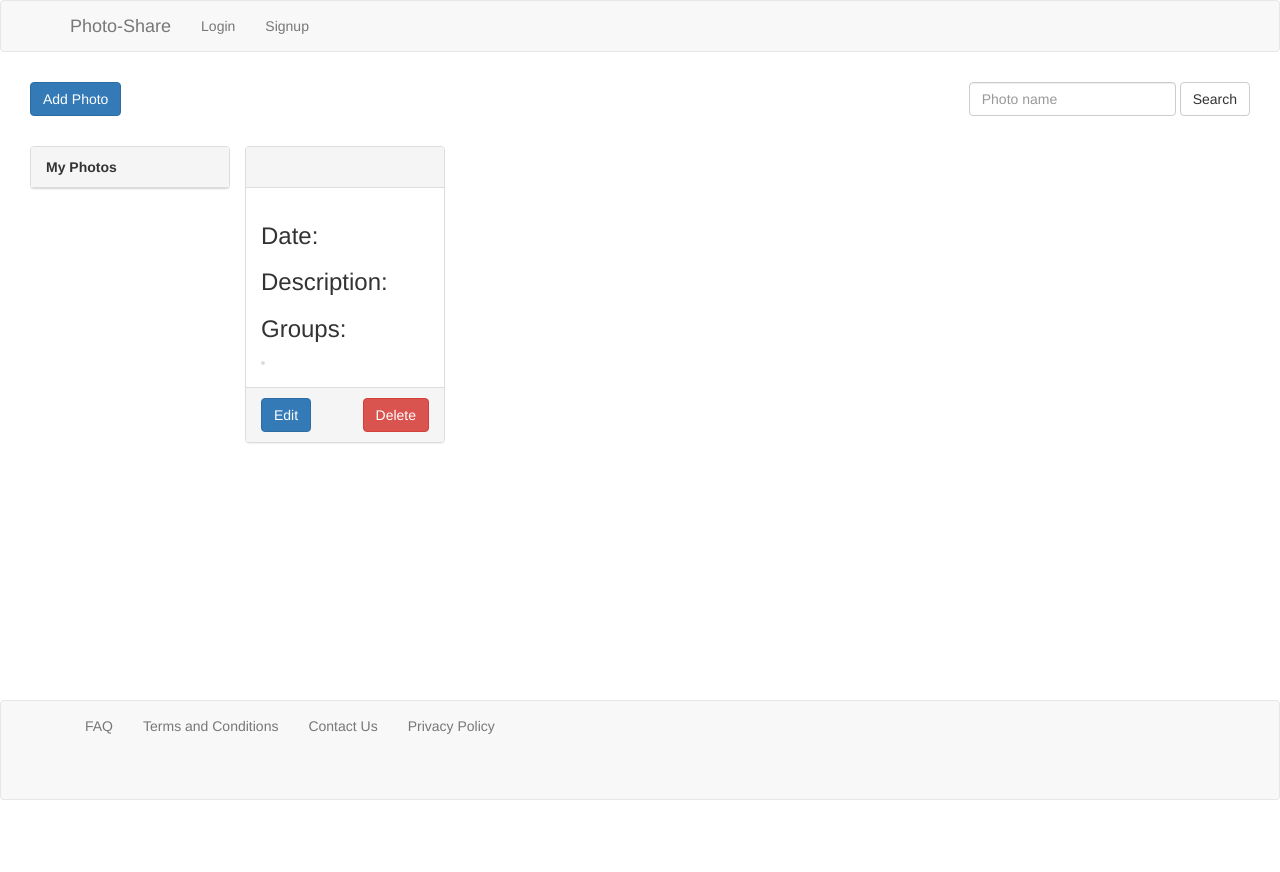
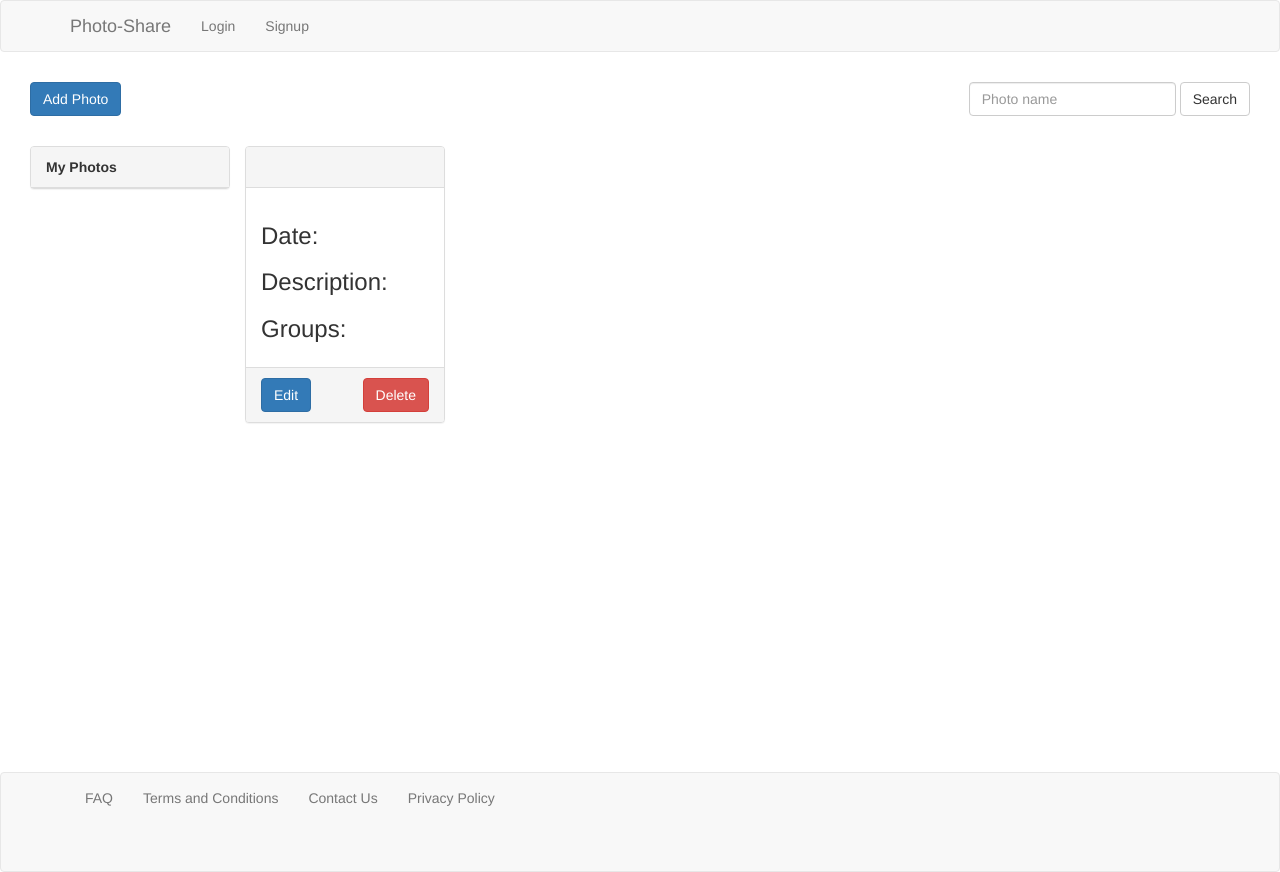
Before and after one commit to afindlay7-zz/hackerYouFullStack, a React (Create React App) app: page /dashboard in a window 1280 px wide. Before the commit the page ends 800 px from the top, so only its background shows below. Built offline with nearby package versions, Linux system fonts and the light colour scheme; the HTML template or start-up script is replaced by a standard one.

Commit message:
Removed preview componenet and fixed footer styling

```diff
--- a/src/components/Footer.jsx
+++ b/src/components/Footer.jsx
@@ -27,11 +27,6 @@ class Footer extends Component {
   export default Footer;
 
   const FooterContainer = styled.div`
-    position: absolute;
-    bottom: 0;
-    right: 0;
-    left: 0;
-
     #navbar {
       margin: 0;
       height: 100px;
--- a/src/components/dashboard/Dashboard.jsx
+++ b/src/components/dashboard/Dashboard.jsx
@@ -1,7 +1,7 @@
 import React, { Component } from "react";
 import Banner from './Banner';
 import Tree from './Tree';
-// import styled from 'styled-components';
+import styled from 'styled-components';
 
 class Dashboard extends Component {
   constructor(props){
@@ -29,7 +29,7 @@ class Dashboard extends Component {
 
   render() {
     return (
-      <div>
+      <DashboardContainer>
         <Banner
           refresh={this.handleRefresh}
           accessToken={this.state.accessToken}/>
@@ -38,9 +38,13 @@ class Dashboard extends Component {
           idOfPhotoToFeature={this.state.idOfNewPhoto}
           accessToken={this.state.accessToken}
           />
-      </div>
+      </DashboardContainer>
     );
   }
 }
 
 export default Dashboard;
+
+const DashboardContainer = styled.div`
+  min-height: calc(100vh - 100px);
+`
--- a/src/components/dashboard/Info.jsx
+++ b/src/components/dashboard/Info.jsx
@@ -3,7 +3,6 @@ import { Panel, Button, Modal, Form, FormGroup, FormControl, ControlLabel, Radio
 import { axiosGetPhotoById, axiosUpdatePhotoById, axiosDeletePhotoById } from '../../services/photoService';
 import styled from 'styled-components';
 import { checkIfUpdated } from '../../utils/helpers';
-import Preview from './Preview';
 
 class Info extends Component {
     constructor(props){
@@ -70,7 +69,7 @@ class Info extends Component {
       });
     }
 
-    handleEdit(e) {
+    handleEdit() {
       const { name, updatedName, date, updatedDate, description, updatedDescription, url, updatedUrl, photoId } = this.state;
       const updatedPhotoObj = {
         name: checkIfUpdated(name, updatedName),
@@ -104,9 +103,9 @@ class Info extends Component {
               <p>{this.state.description}</p>
               <h3>Groups:</h3>
               { this.state.url ?
-                <Preview url={this.state.url} alt={this.state.name} num="first"/> :
-                <Preview num="second"/>
-                }
+                <img src={this.state.url} alt={this.state.alt}></img>
+                : null
+              }
             </Panel.Body>
 
             <Panel.Footer id="info-panel-footer">
@@ -227,7 +226,12 @@ const InfoContainer = styled.div`
     display: flex;
     justify-content: space-between;
   }
-
+  img {
+    max-width: 500px;
+    height: auto;
+    border: 2px solid #DDDDDD;
+    border-radius: 4px;
+  }
 
   @media(max-width: 1224px){
     display: block;
--- a/src/components/dashboard/Preview.jsx
+++ /dev/null
@@ -1,39 +0,0 @@
-import React, { Component } from "react";
-import styled from 'styled-components';
-
-class Preview extends Component {
-  constructor(props){
-    super(props);
-    this.state = {
-      url: '',
-      alt: '',
-    }
-  }
-
-  componentWillReceiveProps(propsReceived){
-    this.setState({
-      url: propsReceived.url,
-      alt: propsReceived.alt
-    });
-
-  }
-
-  render() {
-    return (
-      <PreviewContainer>
-        <img src={this.state.url} alt={this.state.alt}></img>
-      </PreviewContainer>
-    );
-  }
-}
-
-export default Preview;
-
-const PreviewContainer = styled.div`
-  img {
-    max-width: 500px;
-    height: auto;
-    border: 2px solid #DDDDDD;
-    border-radius: 4px;
-  }
-`
```
